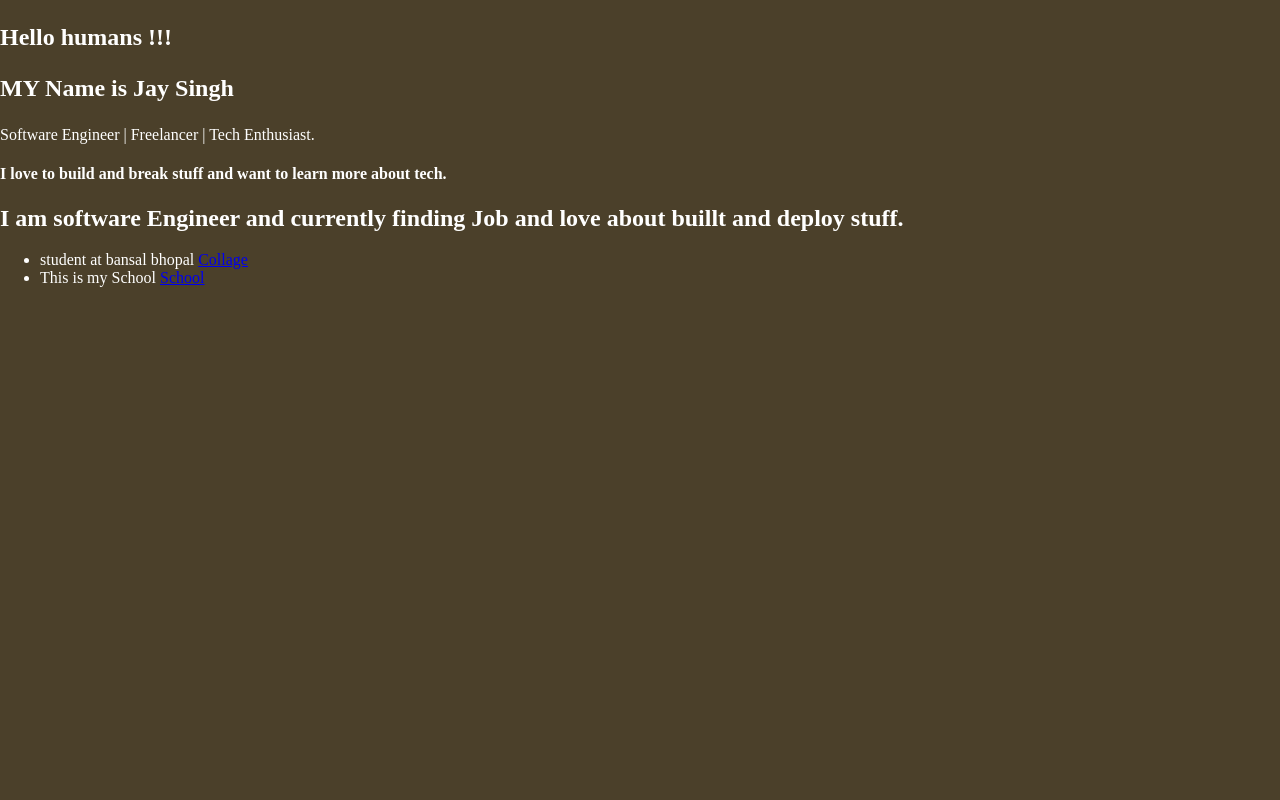
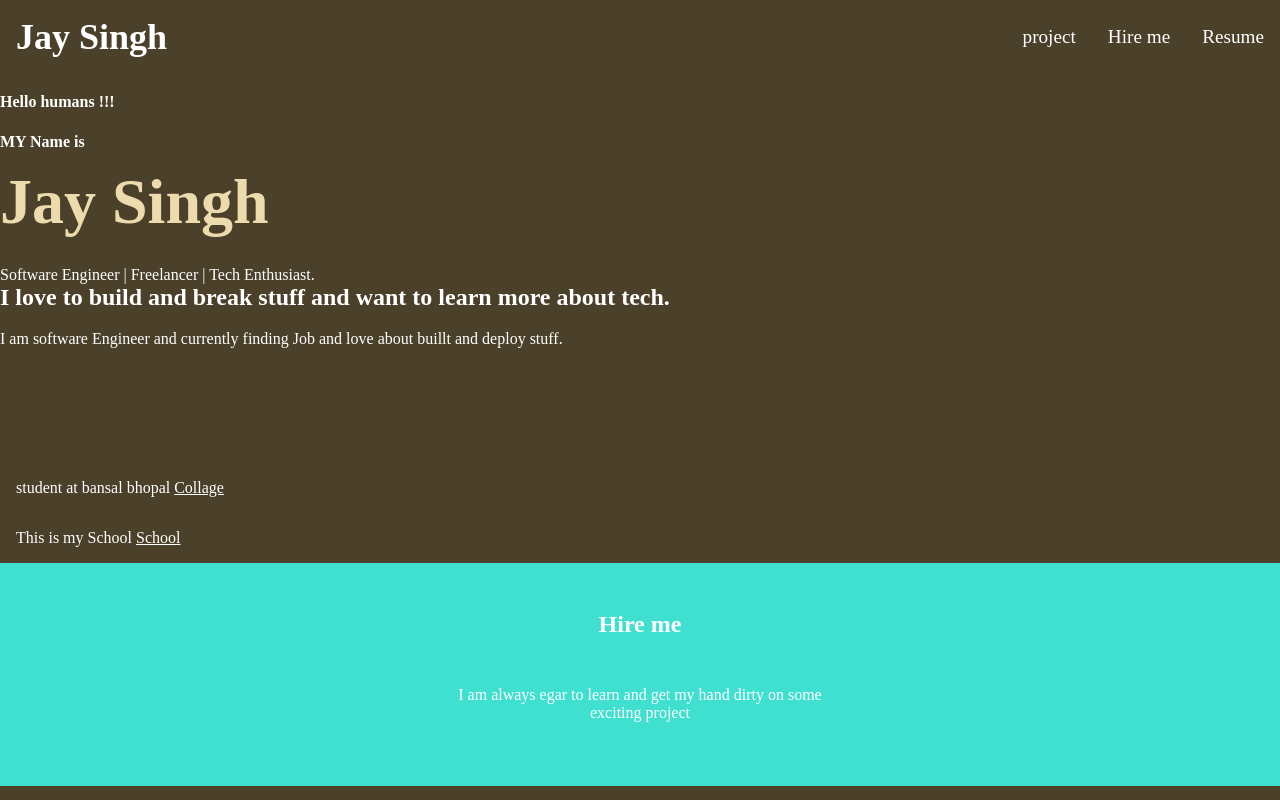
Before and after one commit to Jaysingh7355/Web_dev_basics, a plain HTML site: page 4.Project2/index .html in a window 1280 px wide. Drawn offline with Linux system fonts and the light colour scheme.

Commit message:
I am the basic portfolio

```diff
--- a/4.Project2/index .html
+++ b/4.Project2/index .html
@@ -7,24 +7,42 @@
     <link rel="stylesheet" href="style.css">
 </head>
 <body>
+    <nav>
+        <ul>
+            <li>
+              <h1>Jay Singh</h1>
+            </li>
+            <li>
+                <a href="">project</a>
+            </li>
+            <li>
+                <a href="">Hire me</a>
+            </li>
+            <li>
+                <a href="">Resume</a>
+            </li>
+        </ul>
+
+    </nav>
     <section id="intro">
         <h2>
             <p>Hello humans !!!</p>
-          <p>MY Name is <span>Jay Singh</span></p>
+          <p class="name">MY Name is <span>Jay Singh</span></p>
         </h2>
-        <div>
+        <div class="profile">
             <span>Software Engineer |</span>
             <span>Freelancer |</span>
             <span>Tech Enthusiast.</span>
+            <h2>
+                I love to build and break stuff and want to learn more about tech.
+            </h2>
+            <p>
+                I am software Engineer and currently finding Job and love about buillt and deploy stuff.
+            </p>
         </div>
     </section>
-        <section id="Collage_school">
-        <h4>
-            I love to build and break stuff and want to learn more about tech.
-        </h4>
-        <h2>
-            I am software Engineer and currently finding Job and love about buillt and deploy stuff.
-        </h2>
+    <section id="collage_s">
+
         <ul>
             <li>
                 student at bansal bhopal <a href="https://bgibhopal.com/bist/" target="_blank" >Collage</a>
@@ -34,6 +52,13 @@
             </li>
         </ul>
     </section>
+    <div class="section-t">
+        <section id="hire">
+            <h2>Hire me</h2>
+            <p>I am always egar to learn and get my hand dirty on some exciting project </p>
+           </section>
+    </div>
+
 
 </body>
 </html>
--- a/4.Project2/style.css
+++ b/4.Project2/style.css
@@ -18,3 +18,89 @@ body{
     color: white;
     background-color: var(--taupe);
 }
+
+.section-t {
+    background-color: turquoise;
+}
+
+h1,h2,h3,h4,h5,h6 {
+    margin: 0;
+}
+
+#intro {
+    padding-bottom: 5rem;
+}
+
+#intro p{
+    font-size: 1rem;
+    /*  color: var(--sage); */
+    line-height: 1.5    ;
+}
+
+.name span {
+    display: block;
+    font-size: 4rem;
+    color: var(--cream);
+}
+.profile{
+    padding-bottom: 1rem;
+}
+
+#ntro h2{
+    font-size: 4rem;
+    font-weight: normal;
+    /* padding-top: 2rem; */
+}
+
+
+#collage_s ul {
+    margin: 0;
+    padding: 0;
+}
+#collage_s li{
+    list-style-type: none;
+    padding: 1rem;
+}
+#collage_s a{
+    color: white;
+}
+#hire {
+    /* background-color: turquoise; */
+    width: 400px;
+    text-align: center;
+    margin: 0 auto;
+    padding: 3rem 0;
+}
+#hire p:last-child {
+    margin-top: 3rem;
+}
+
+nav {
+    font-size: 80%;
+    padding: 1rem;
+}
+nav ul {
+    list-style-type: none;
+    padding: 0;
+    margin: 0;
+    display:flex ;
+    justify-content: center;
+    align-items: center;
+    gap: 2rem;
+
+}
+nav a{
+    color: white;
+    text-decoration: none;
+    font-size: 1.2rem;
+}
+nav li:first-child {
+    flex-grow: 1;
+font-size: 1.5rem ;
+}
+nav a:hover {
+    color: blueviolet;
+    font-size: 1.2rem;
+    text-decoration: underline;
+
+}
```
